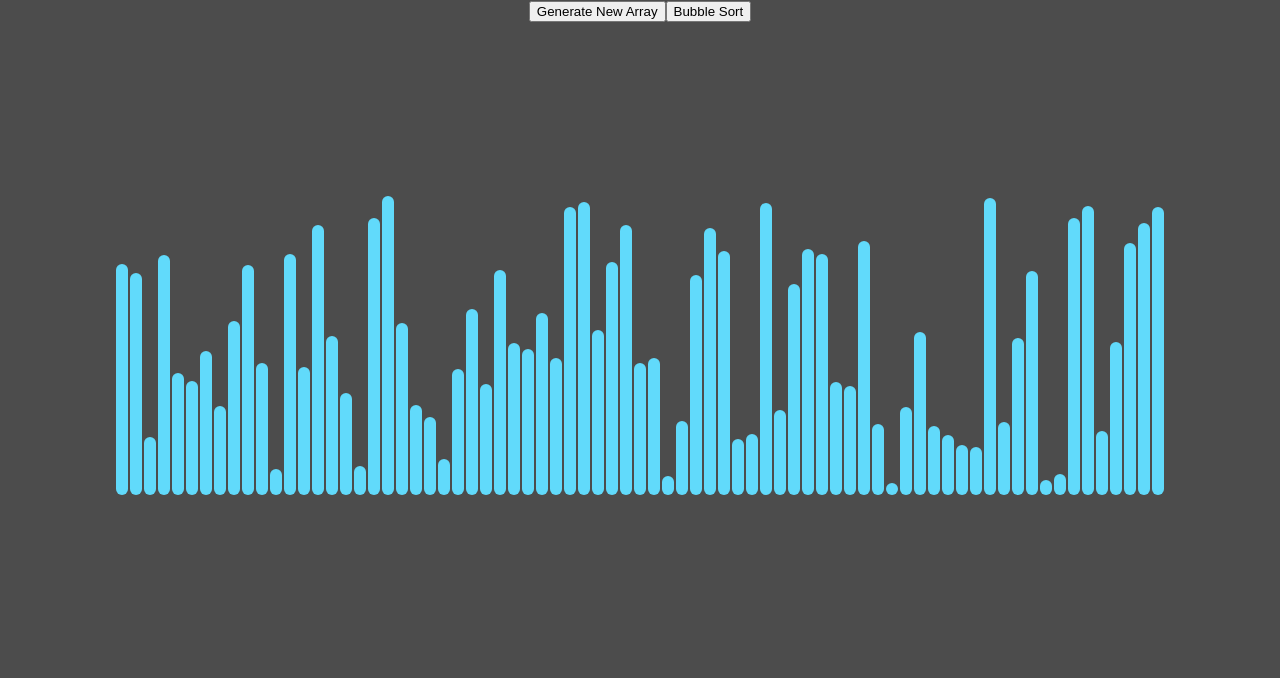
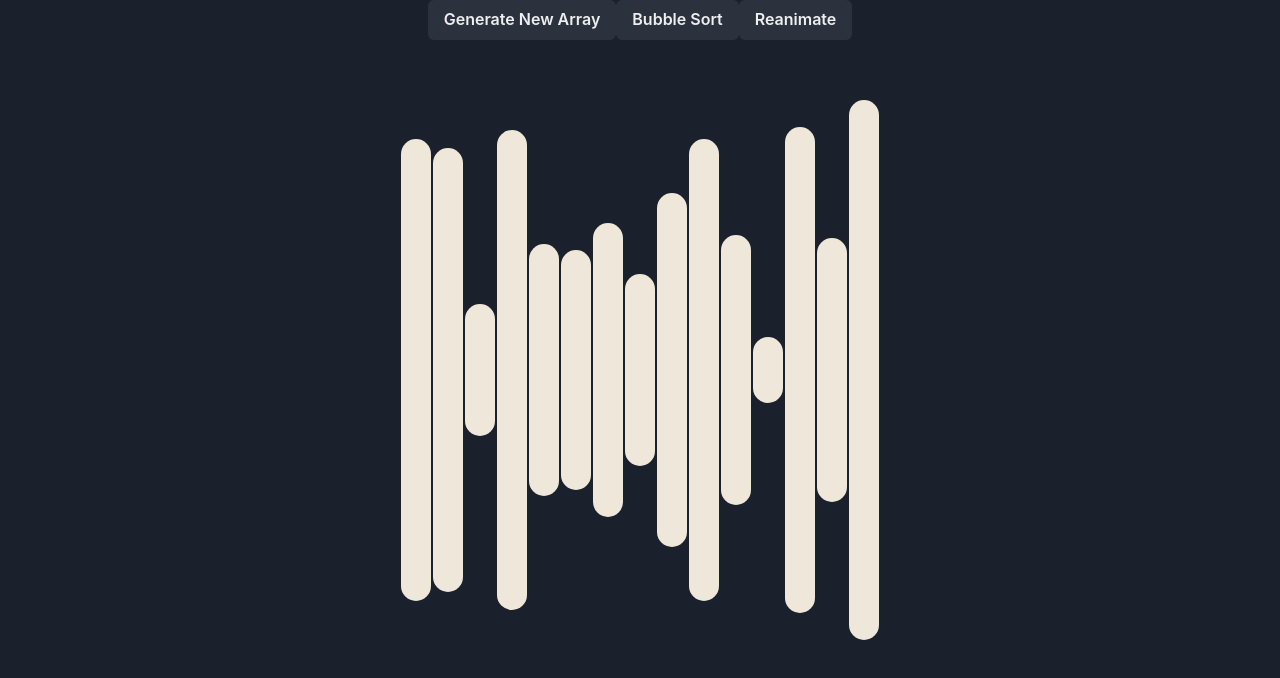
Before and after one commit to JPesky/sort-visualizer, a React (Create React App) app: page / in a window 1280 px wide. Shown: the top 678 px of the page. Built offline with nearby package versions, Linux system fonts and the light colour scheme.

Commit message:
Deleted unnecessary file

```diff
--- a/src/App.jsx
+++ b/src/App.jsx
@@ -1,10 +1,12 @@
 import './App.css';
 import React from 'react';
 import SortingArray from './components/SortingArray/SortingArray';
+import Toolbar from './components/Toolbar/Toolbar';
 
 export default function App() {
   return (
     <div className="App">
+      <Toolbar />
       <SortingArray />
     </div>
   );
--- a/src/algorithms/bubbleSort.js
+++ b/src/algorithms/bubbleSort.js
@@ -2,21 +2,26 @@ import swap from './helpers';
 
 export default function bubbleSort(array) {
   const arrayLen = array.length;
-  const swapStates = [];
+  const steps = [];
+  const swapIndices = [];
+  const compareIndices = [];
   let arrayCopy = array.slice(0);
-  swapStates.push(arrayCopy);
+  // steps.push(arrayCopy);
 
   // basic bubble sort implementation
   for (let i = 0; i < arrayLen - 1; i += 1) {
     for (let j = 0; j < arrayLen - i - 1; j += 1) {
-      const jBarValue = arrayCopy[j].props.value;
-      const jPlusOneBarValue = arrayCopy[j + 1].props.value;
+      // compareIndices.push([]);
+      steps.push(arrayCopy);
 
-      if (jBarValue > jPlusOneBarValue) {
+      if (arrayCopy[j] > arrayCopy[j + 1]) {
+        swapIndices.push([j, j + 1]);
         arrayCopy = swap(j, j + 1, arrayCopy);
-        swapStates.push(arrayCopy);
+      } else {
+        swapIndices.push([]);
       }
+      compareIndices.push([j, j + 1]);
     }
   }
-  return swapStates;
+  return [steps, swapIndices, compareIndices];
 }
--- a/src/components/ArrayBar/ArrayBar.css
+++ b/src/components/ArrayBar/ArrayBar.css
@@ -1,6 +1,7 @@
 .array-bar {
-    display: inline-block;
-    margin: 1px;
-    width: 12px;
+    display: inline-flex;
+    justify-content:center;
+    align-items: center;
+    width: 30px;
     border-radius: 30px;
 }
--- a/src/components/ArrayBar/ArrayBar.jsx
+++ b/src/components/ArrayBar/ArrayBar.jsx
@@ -1,18 +1,35 @@
 import React from 'react';
 import './ArrayBar.css';
 
-const PRIMARY_COLOR = '#61dafb';
-const SWAPPED_COLOR = '#00FF00';
+const PRIMARY_COLOR = '#EFE7DA';
+const SWAPPED_COLOR = '#E55812';
+const COMPARED_COLOR = '#00AFB9';
 
 // eslint-disable-next-line react/prop-types
-const ArrayBar = ({ value, beingSwapped }) => (
-  <div
-    className="array-bar"
-    style={{
-      backgroundColor: beingSwapped ? `${SWAPPED_COLOR}` : `${PRIMARY_COLOR}`,
-      height: `${value}px`,
-    }}
-  />
-);
+const ArrayBar = ({ value, beingSwapped, beingCompared }) => {
+  const getColor = () => {
+    if (beingSwapped) {
+      return SWAPPED_COLOR;
+    }
+    if (beingCompared) {
+      return COMPARED_COLOR;
+    }
+    return PRIMARY_COLOR;
+  };
+
+  return (
+    <div
+      className="array-bar"
+      style={{
+        backgroundColor: `${getColor()}`,
+        height: `${value * 6}px`,
+        marginInline: beingCompared || beingSwapped ? `${5}px` : `${1}px`,
+        color: `${getColor()}`, // makes value same color as background - solid bar
+      }}
+    >
+      {value}
+    </div>
+  );
+};
 
 export default ArrayBar;
--- a/src/components/SortingArray/SortingArray.css
+++ b/src/components/SortingArray/SortingArray.css
@@ -1,6 +1,6 @@
 .array {
     position: absolute;
-    bottom: 300px;
+    top: 100px;
     left: 10px;
     right: 10px;
 }
--- a/src/components/SortingArray/SortingArray.jsx
+++ b/src/components/SortingArray/SortingArray.jsx
@@ -1,40 +1,65 @@
 import React, { useState, useEffect } from 'react';
+import { Button } from '@chakra-ui/react';
 import ArrayBar from '../ArrayBar/ArrayBar';
 import './SortingArray.css';
 import bubbleSort from '../../algorithms/bubbleSort';
 
-const NUMBER_OF_BARS = 75;
-const ANIMATION_SPEED_MS = 2;
-
-function getRandomIntInRange(lowBound, upBound) {
-  return Math.random() * (upBound - lowBound) + lowBound;
-}
+const ANIMATION_SPEED_MS = 100;
+const NUMBER_OF_BARS = 15;
+const RANDOM_NUMS = [];
+let finalArrayOfStates;
 
 const SortingArray = () => {
   const [sortArray, setSortArray] = useState([]);
-  // const [sortedIndices, setSortedIndices] = useState([]);
 
   const randomlyFillArray = () => {
-    const array = [];
+    // const array = [];
+    RANDOM_NUMS.length = 0;
     for (let i = 0; i < NUMBER_OF_BARS; i += 1) {
-      array.push(
-        <ArrayBar
-          value={getRandomIntInRange(2, 300)}
-          key={`Data ${i}`}
-          beingSwapped={false}
-        />,
-      );
+      RANDOM_NUMS.push(getRandomIntInRange(4, 100));
     }
-    setSortArray(array);
+    setSortArray(() => RANDOM_NUMS.map((val, index) => (
+      // eslint-disable-next-line react/no-array-index-key
+      <ArrayBar value={val} key={`${-1}_${val}_${index}`} />
+    )));
   };
 
-  // initializes randomly filled array on page load
+  // initializes randomly filled array onMount
   useEffect(() => {
     randomlyFillArray();
   }, []);
 
-  const animateSort = (sortStatesArray) => {
-    sortStatesArray.forEach((element, index) => {
+  // nums/swapIndices/compareIndices passed as 1D Array
+  // maps over that nums 1D Array
+  const createBar = (nums, swapIndices, compareIndices, stateNum) => nums.map((val, index) => {
+    if (swapIndices.includes(index)) {
+      // eslint-disable-next-line react/no-array-index-key
+      return <ArrayBar value={val} key={`${stateNum}_${val}_${index}`} beingSwapped />;
+    }
+    if (compareIndices.includes(index)) {
+      // eslint-disable-next-line react/no-array-index-key
+      return <ArrayBar value={val} key={`${stateNum}_${val}_${index}`} beingCompared />;
+    }
+    // eslint-disable-next-line react/no-array-index-key
+    return <ArrayBar value={val} key={`${stateNum}_${val}_${index}`} />;
+  });
+
+  const fillArrayWithBars = (nums, swapIndices, compareIndices) => {
+    // start at 1 ---> 0 is original array (no comparisons or swaps being made)
+    const numsCopy = nums.slice();
+    for (let state = 0; state < nums.length - 1; state += 1) {
+      numsCopy[state + 1] = createBar(
+        nums[state + 1],
+        swapIndices[state],
+        compareIndices[state],
+        state,
+      );
+    }
+    return numsCopy;
+  };
+
+  const animateSort = (filledArrayStates) => {
+    filledArrayStates.forEach((element, index) => {
       setTimeout(() => {
         setSortArray(element);
       }, index * ANIMATION_SPEED_MS);
@@ -42,14 +67,23 @@ const SortingArray = () => {
   };
 
   const handleClickBubbleSort = () => {
-    const states = bubbleSort(sortArray);
-    animateSort(states);
+    const [states, swapIndices, compareIndices] = bubbleSort(RANDOM_NUMS);
+    finalArrayOfStates = fillArrayWithBars(states, swapIndices, compareIndices);
+    animateSort(finalArrayOfStates);
+  };
+
+  const handleClickReanimate = () => {
+    if (!finalArrayOfStates) {
+      return;
+    }
+    animateSort(finalArrayOfStates);
   };
 
   return (
     <>
-      <button onClick={randomlyFillArray} type="button">Generate New Array</button>
-      <button onClick={handleClickBubbleSort} type="button">Bubble Sort</button>
+      <Button onClick={randomlyFillArray} type="button">Generate New Array</Button>
+      <Button onClick={handleClickBubbleSort} type="button">Bubble Sort</Button>
+      <Button onClick={handleClickReanimate} type="button">Reanimate</Button>
       <div className="array">
         {sortArray}
       </div>
@@ -58,3 +92,7 @@ const SortingArray = () => {
 };
 
 export default SortingArray;
+
+function getRandomIntInRange(lowBound, upBound) {
+  return Math.floor(Math.random() * (upBound - lowBound) + lowBound);
+}
--- /dev/null
+++ b/src/components/Toolbar/Toolbar.jsx
@@ -0,0 +1,15 @@
+import { useColorMode } from '@chakra-ui/react';
+
+import React, { useEffect } from 'react';
+
+const Toolbar = () => {
+  const { toggleColorMode } = useColorMode();
+  useEffect(toggleColorMode, []);
+
+  return (
+    <>
+    </>
+  );
+};
+
+export default Toolbar;
--- a/src/index.jsx
+++ b/src/index.jsx
@@ -1,11 +1,14 @@
 import React from 'react';
 import ReactDOM from 'react-dom';
 import './index.css';
+import { ChakraProvider } from '@chakra-ui/react';
 import App from './App';
 
 ReactDOM.render(
   <React.StrictMode>
-    <App />
+    <ChakraProvider>
+      <App />
+    </ChakraProvider>
   </React.StrictMode>,
   document.getElementById('root'),
 );
```
Also changed, not shown: src/components/Toolbar/Toolbar.css (added).
